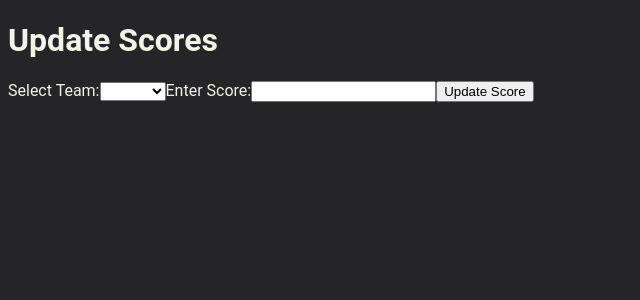
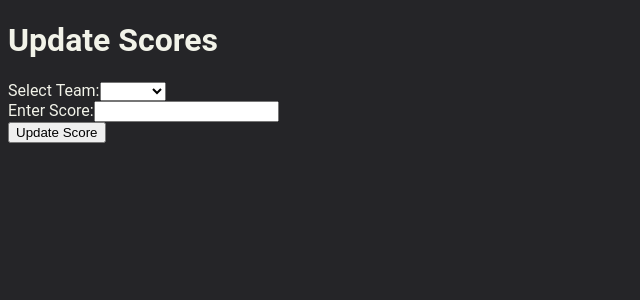
Before and after one commit to NANIOY/lab6-FRONT, a Vue app: page / in a window 1280 px wide. Shown: the top 300 px of the page, without its empty margins (0-640 px from the left). Built offline with nearby package versions, Linux system fonts and the light colour scheme.

Commit message:
feat: wrap team+score in separate div

```diff
--- a/src/components/UpdateScore.vue
+++ b/src/components/UpdateScore.vue
@@ -1,16 +1,21 @@
 <template>
-    <div>
+    <div class="frame">
         <h1>Update Scores</h1>
 
         <!-- Team Dropdown -->
+        <div class="team">
             <label for="team">Select Team:</label>
-      <select v-model="selectedTeam" class="team">
+            <select v-model="selectedTeam" class="team-selector">
                 <option v-for="team in teams" :key="team">{{ team }}</option>
             </select>
+        </div>
+
 
         <!-- Score Input -->
+        <div class="score">
             <label for="score">Enter Score:</label>
-      <input v-model="score" type="number" class="score" />
+            <input v-model="score" type="number" class="score-input" />
+        </div>
 
         <!-- Update Button -->
         <button @click="updateScore">Update Score</button>
@@ -35,5 +40,4 @@
 </script>
 
 <style scoped>
-
 </style>
```
Lines whose indentation alone changed are shown as unchanged.
